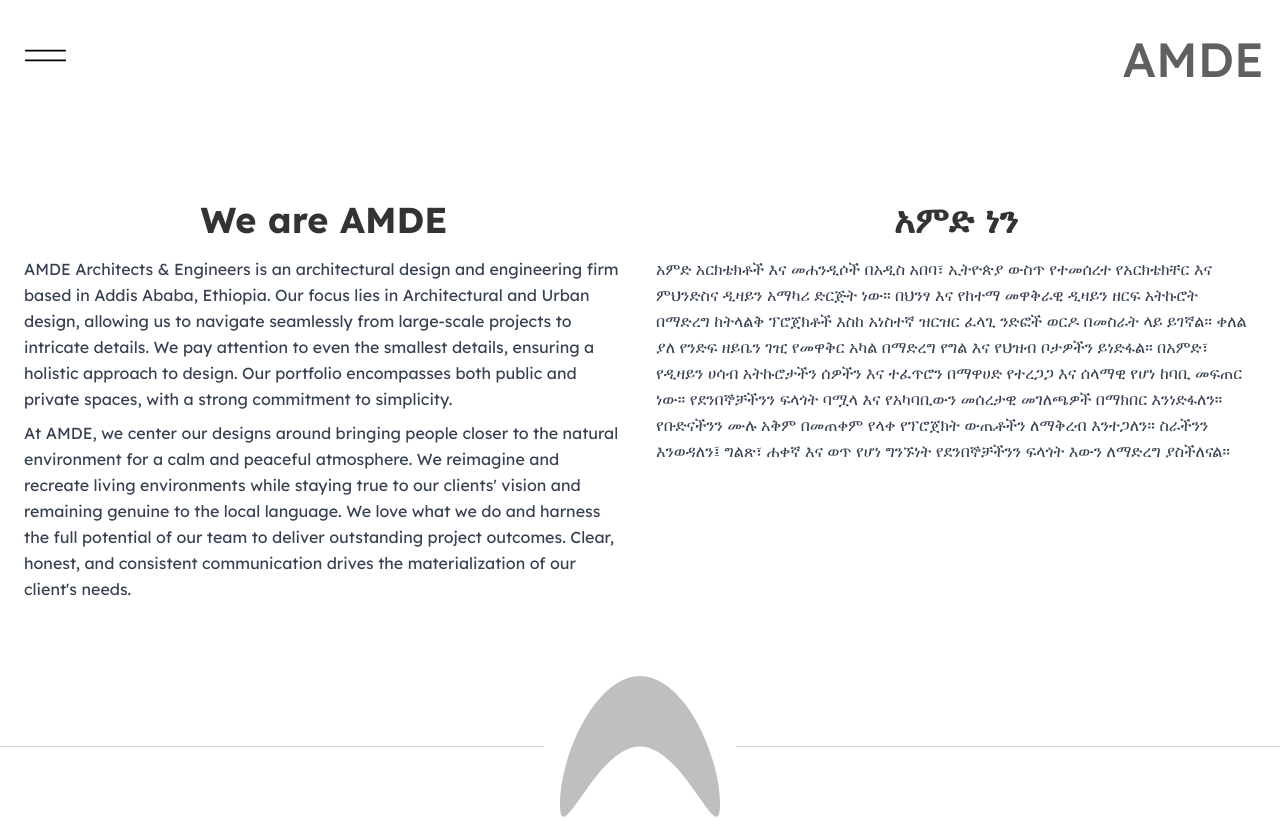
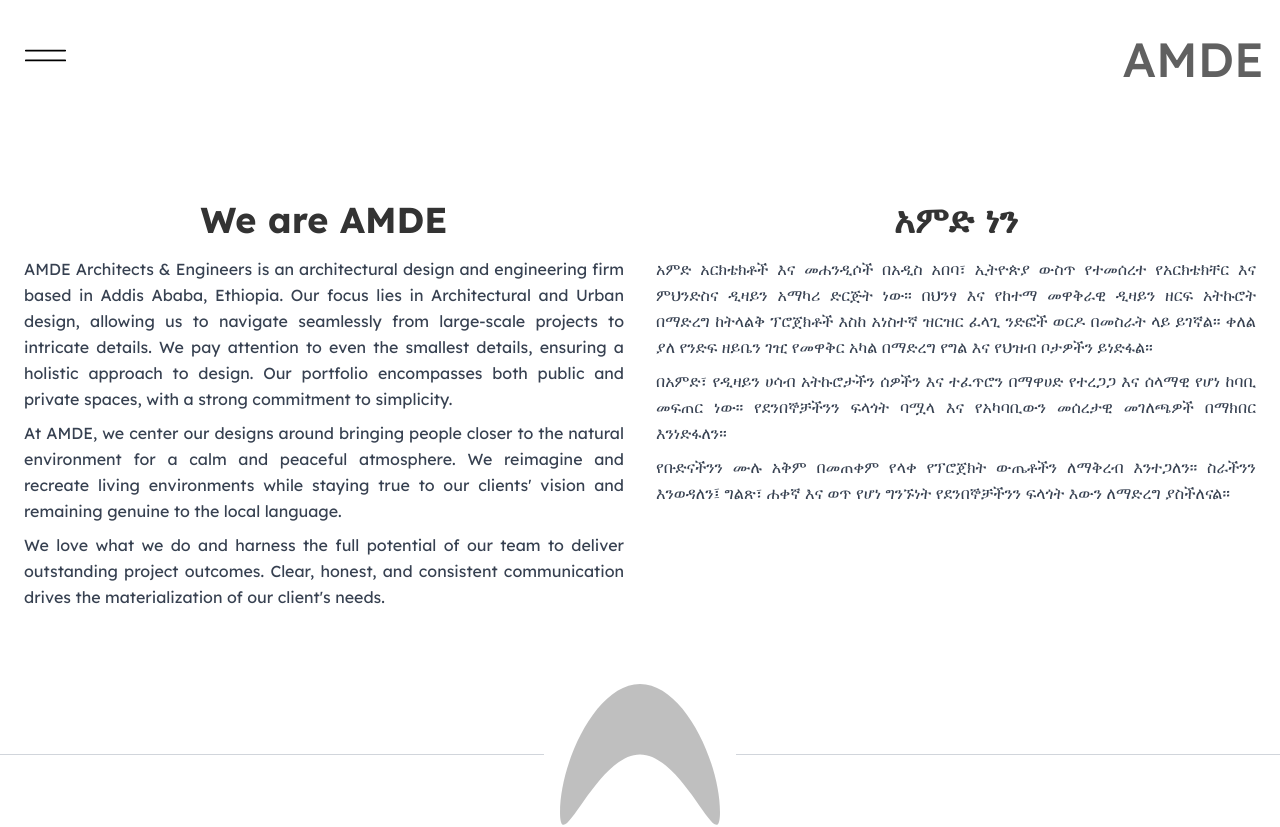
Before and after one commit to Aklilegetachew/AMDE, a Next.js app: page /aboutus in a window 1280 px wide. Shown: the top 827 px of the page. Built offline with nearby package versions, Linux system fonts and the light colour scheme.

Commit message:
making texts aligned

```diff
--- a/package.json
+++ b/package.json
@@ -14,7 +14,7 @@
     "@types/i18next": "^13.0.0",
     "@types/react-i18next": "^8.1.0",
     "clsx": "^2.1.1",
-    "framer-motion": "^11.3.30",
+    "framer-motion": "^11.11.11",
     "gsap": "^3.12.5",
     "next": "14.2.5",
     "next-i18next": "^15.3.1",
--- a/src/app/aboutus/Component/About.tsx
+++ b/src/app/aboutus/Component/About.tsx
@@ -1,5 +1,8 @@
+"use client";
+
 import React from "react";
 import { useTranslation } from "react-i18next";
+import { motion } from "framer-motion";
 
 const About: React.FC = () => {
   return (
@@ -38,51 +41,66 @@
           </p>
         </div>
       </section> */}
-
+      <motion.div
+        initial={{ y: 100, opacity: 0 }}
+        animate={{ y: 0, opacity: 1 }}
+        transition={{ duration: 0.8 }}
+        className="space-y-8"
+      >
         <div className="container w-full grid grid-row-1 grid-cols-1 md:grid-cols-2 lg:grid-cols-4 gap-8 px-6 py-16 mx-auto">
           <div className=" lg:col-span-2">
             {" "}
             <div className="text-center pt-24">
               <h2 className="text-4xl font-bold mb-4 mt-10">We are AMDE</h2>
             </div>
+            <div className="w-full text-justify">
               <p className="text-gray-700 leading-relaxed">
                 AMDE Architects & Engineers is an architectural design and
-            engineering firm based in Addis Ababa, Ethiopia. Our focus lies in
-            Architectural and Urban design, allowing us to navigate seamlessly
-            from large-scale projects to intricate details. We pay attention to
-            even the smallest details, ensuring a holistic approach to design.
-            Our portfolio encompasses both public and private spaces, with a
-            strong commitment to simplicity.
+                engineering firm based in Addis Ababa, Ethiopia. Our focus lies
+                in Architectural and Urban design, allowing us to navigate
+                seamlessly from large-scale projects to intricate details. We
+                pay attention to even the smallest details, ensuring a holistic
+                approach to design. Our portfolio encompasses both public and
+                private spaces, with a strong commitment to simplicity.
               </p>
               <p className="text-gray-700 leading-relaxed mt-2">
-            At AMDE, we center our designs around bringing people closer to the
-            natural environment for a calm and peaceful atmosphere. We reimagine
-            and recreate living environments while staying true to our
-            clients&apos; vision and remaining genuine to the local language. We
-            love what we do and harness the full potential of our team to
-            deliver outstanding project outcomes. Clear, honest, and consistent
-            communication drives the materialization of our client&apos;s needs.
+                At AMDE, we center our designs around bringing people closer to
+                the natural environment for a calm and peaceful atmosphere. We
+                reimagine and recreate living environments while staying true to
+                our clients&apos; vision and remaining genuine to the local
+                language.
               </p>
-        </div>
-        <div className=" lg:col-span-2">
-          {" "}
-          <div className="text-center pt-24">
-            <h2 className="text-4xl font-bold mb-4 mt-10">
-              አምድ ነን
-            </h2>
-          </div>
-          <p className="text-gray-700 leading-relaxed">
-            አምድ አርክቴክቶች እና መሐንዲሶች በአዲስ አበባ፣ ኢትዮጵያ ውስጥ የተመሰረተ የአርክቴክቸር እና ምህንድስና
-            ዲዛይን አማካሪ ድርጅት ነው። በህንፃ እና የከተማ መዋቅራዊ ዲዛይን ዘርፍ አትኩሮት በማድረግ ከትላልቅ
-            ፕሮጀክቶች እስከ አነስተኛ ዝርዝር ፈላጊ ንድፎች ወርዶ በመስራት ላይ ይገኛል። ቀለል ያለ የንድፍ ዘይቤን
-            ገዢ የመዋቅር አካል በማድረግ የግል እና የህዝብ ቦታዎችን ይነድፋል። በአምድ፣ የዲዛይን ሀሳብ አትኩሮታችን
-            ሰዎችን እና ተፈጥሮን በማዋሀድ የተረጋጋ እና ሰላማዊ የሆነ ከባቢ መፍጠር ነው። የደንበኞቻችንን ፍላጎት
-            ባሟላ እና የአካባቢውን መሰረታዊ መገለጫዎች በማክበር እንነድፋለን። የቡድናችንን ሙሉ አቅም በመጠቀም የላቀ
-            የፕሮጀክት ውጤቶችን ለማቅረብ እንተጋለን። ስራችንን እንወዳለን፤ ግልጽ፣ ሐቀኛ እና ወጥ የሆነ ግንኙነት
-            የደንበኞቻችንን ፍላጎት እውን ለማድረግ ያስችለናል።
+              <p className="text-gray-700 leading-relaxed mt-2">
+                We love what we do and harness the full potential of our team to
+                deliver outstanding project outcomes. Clear, honest, and
+                consistent communication drives the materialization of our
+                client&apos;s needs.
               </p>
             </div>
           </div>
+          <div className="w-full text-justify lg:col-span-2">
+            {" "}
+            <div className="text-center pt-24">
+              <h2 className="text-4xl font-bold mb-4 mt-10">አምድ ነን</h2>
+            </div>
+            <p className="text-gray-700 leading-relaxed">
+              አምድ አርክቴክቶች እና መሐንዲሶች በአዲስ አበባ፣ ኢትዮጵያ ውስጥ የተመሰረተ የአርክቴክቸር እና
+              ምህንድስና ዲዛይን አማካሪ ድርጅት ነው። በህንፃ እና የከተማ መዋቅራዊ ዲዛይን ዘርፍ አትኩሮት በማድረግ
+              ከትላልቅ ፕሮጀክቶች እስከ አነስተኛ ዝርዝር ፈላጊ ንድፎች ወርዶ በመስራት ላይ ይገኛል። ቀለል ያለ
+              የንድፍ ዘይቤን ገዢ የመዋቅር አካል በማድረግ የግል እና የህዝብ ቦታዎችን ይነድፋል።
+            </p>
+            <p className="text-gray-700 leading-relaxed mt-2">
+              በአምድ፣ የዲዛይን ሀሳብ አትኩሮታችን ሰዎችን እና ተፈጥሮን በማዋሀድ የተረጋጋ እና ሰላማዊ የሆነ ከባቢ
+              መፍጠር ነው። የደንበኞቻችንን ፍላጎት ባሟላ እና የአካባቢውን መሰረታዊ መገለጫዎች በማክበር እንነድፋለን።
+            </p>
+            <p className="text-gray-700 leading-relaxed mt-2">
+              የቡድናችንን ሙሉ አቅም በመጠቀም የላቀ የፕሮጀክት ውጤቶችን ለማቅረብ እንተጋለን። ስራችንን እንወዳለን፤
+              ግልጽ፣ ሐቀኛ እና ወጥ የሆነ ግንኙነት የደንበኞቻችንን ፍላጎት እውን ለማድረግ ያስችለናል።
+            </p>
+          </div>
+        </div>
+      </motion.div>
+      {/* </motion.div> */}
       {/* <div className="container mx-auto px-6 py-16 md:flex md:items-center md:justify-between text-center">
         <p className="text-gray-700 leading-relaxed">
           አምድ አርክቴክቶች እና መሐንዲሶች በአዲስ አበባ፣ ኢትዮጵያ ውስጥ የተመሰረተ የአርክቴክቸር እና ምህንድስና
```
Also changed, not shown: 1 other file (tests, documents, lock files or other folders). Lines whose indentation alone changed are shown as unchanged.
